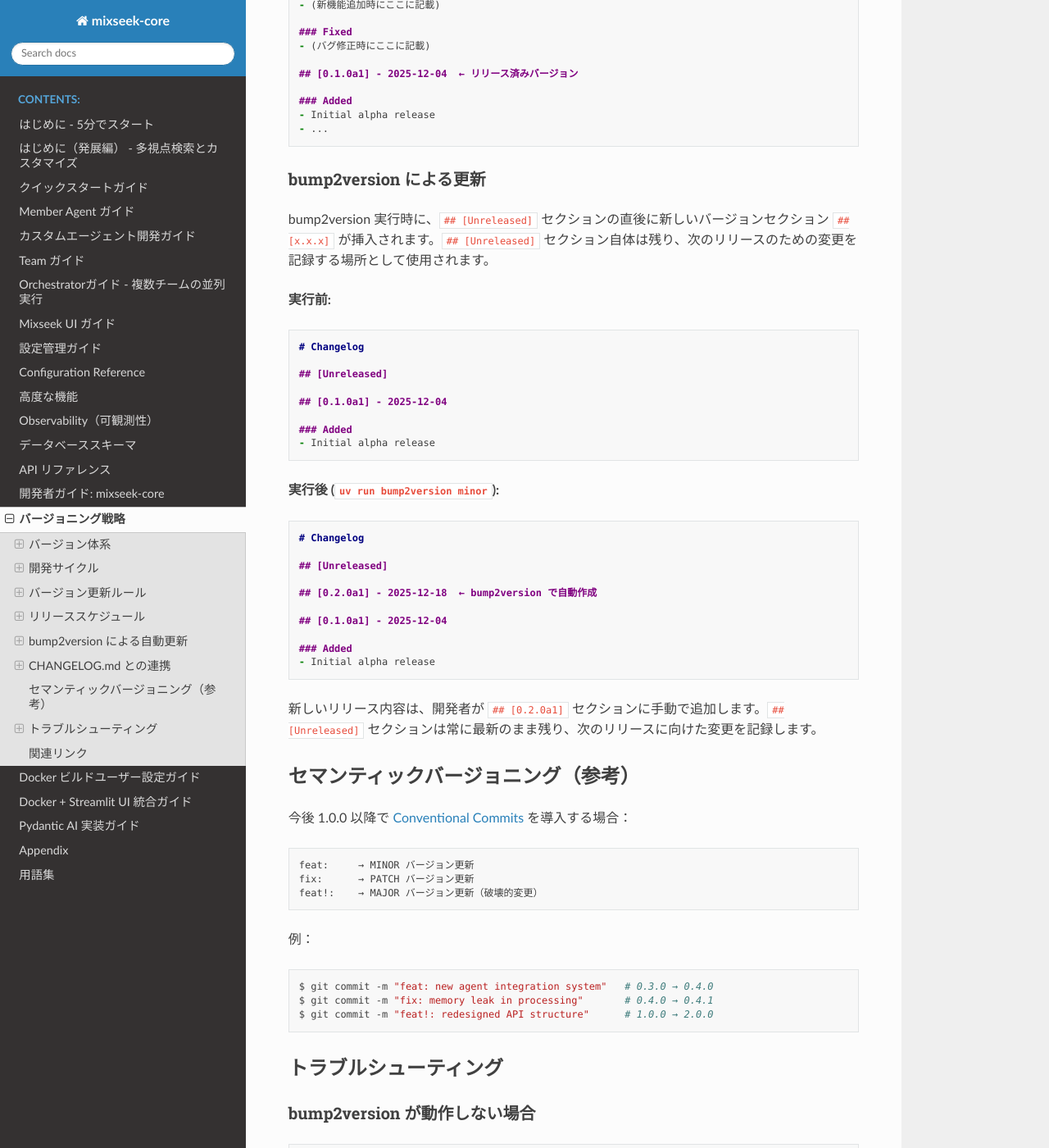
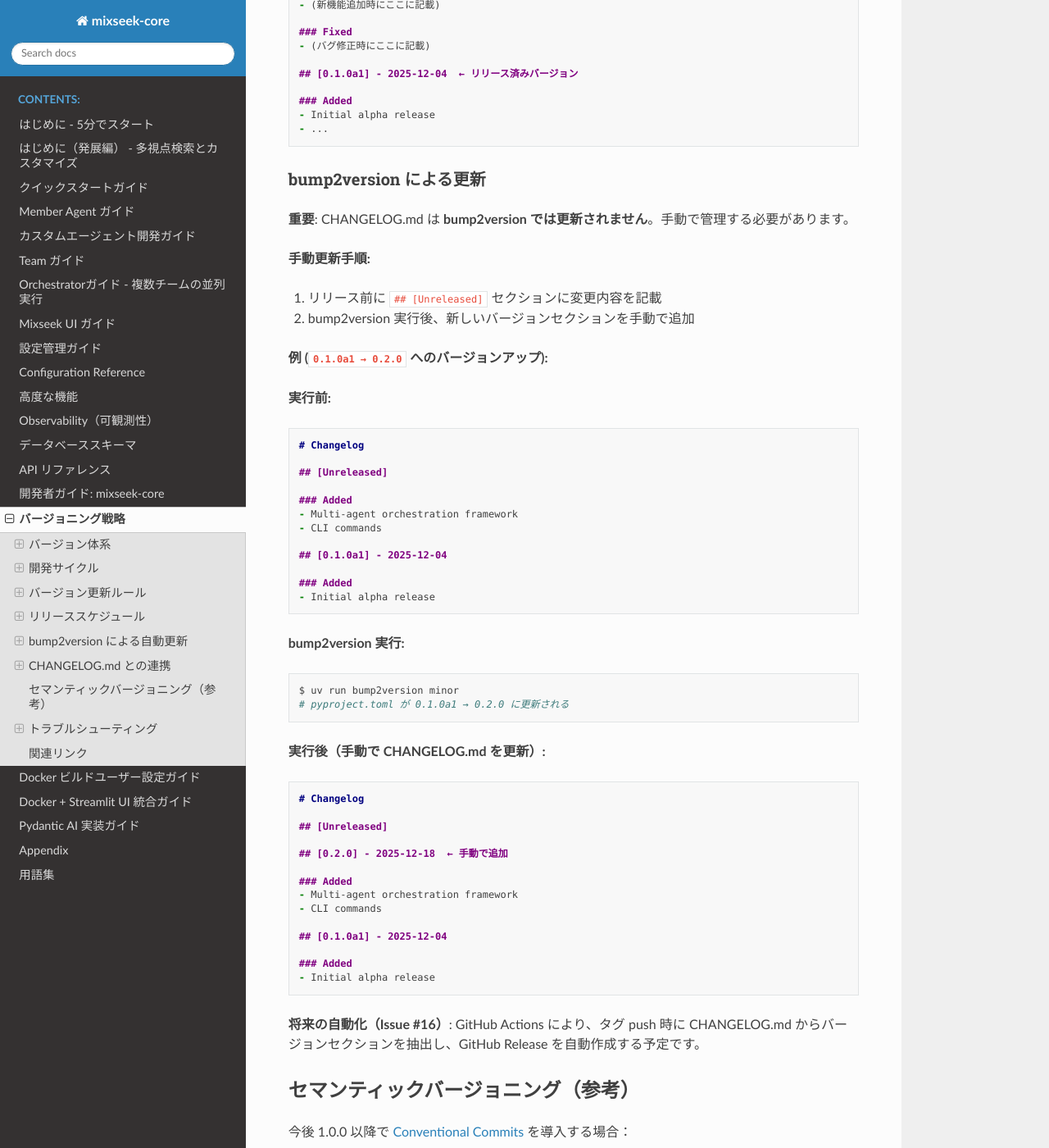
Before and after one commit to mixseek/mixseek-core, a Sphinx documentation site: the page built from docs/versioning.md, in a window 1280 px wide and 1400 px high, scrolled down 5031 px. Shown: the whole window at 82% size. Built offline with Sphinx 7.4.7 and the Read the Docs theme 3.1.0, drawn with Linux system fonts in a browser that asks for light colours.

Commit message:
docs: update documentation for manual CHANGELOG.md management
- Clarified that CHANGELOG.md is not automatically updated by bump2version
- Added manual update instructions in CONTRIBUTING.md
- Updated docs/versioning.md with detailed manual workflow
- Noted that Issue #16 will automate GitHub Release creation from CHANGELOG.md

````diff
--- a/docs/versioning.md
+++ b/docs/versioning.md
@@ -212,7 +212,14 @@
 
 ### bump2version による更新
 
-bump2version 実行時に、`## [Unreleased]` セクションの直後に新しいバージョンセクション `## [x.x.x]` が挿入されます。`## [Unreleased]` セクション自体は残り、次のリリースのための変更を記録する場所として使用されます。
+**重要**: CHANGELOG.md は **bump2version では更新されません**。手動で管理する必要があります。
+
+**手動更新手順:**
+
+1. リリース前に `## [Unreleased]` セクションに変更内容を記載
+2. bump2version 実行後、新しいバージョンセクションを手動で追加
+
+**例 (`0.1.0a1 → 0.2.0` へのバージョンアップ):**
 
 **実行前:**
 ```markdown
@@ -220,19 +227,9 @@
 
 ## [Unreleased]
 
-## [0.1.0a1] - 2025-12-04
-
 ### Added
-- Initial alpha release
-```
-
-**実行後 (`uv run bump2version minor`):**
-```markdown
-# Changelog
-
-## [Unreleased]
-
-## [0.2.0a1] - 2025-12-18  ← bump2version で自動作成
+- Multi-agent orchestration framework
+- CLI commands
 
 ## [0.1.0a1] - 2025-12-04
 
@@ -240,7 +237,31 @@
 - Initial alpha release
 ```
 
-新しいリリース内容は、開発者が `## [0.2.0a1]` セクションに手動で追加します。`## [Unreleased]` セクションは常に最新のまま残り、次のリリースに向けた変更を記録します。
+**bump2version 実行:**
+```bash
+$ uv run bump2version minor
+# pyproject.toml が 0.1.0a1 → 0.2.0 に更新される
+```
+
+**実行後（手動で CHANGELOG.md を更新）:**
+```markdown
+# Changelog
+
+## [Unreleased]
+
+## [0.2.0] - 2025-12-18  ← 手動で追加
+
+### Added
+- Multi-agent orchestration framework
+- CLI commands
+
+## [0.1.0a1] - 2025-12-04
+
+### Added
+- Initial alpha release
+```
+
+**将来の自動化（Issue #16）**: GitHub Actions により、タグ push 時に CHANGELOG.md からバージョンセクションを抽出し、GitHub Release を自動作成する予定です。
 
 ## セマンティックバージョニング（参考）
 
````
Also changed, not shown: CONTRIBUTING.md (+16 -9 lines).
